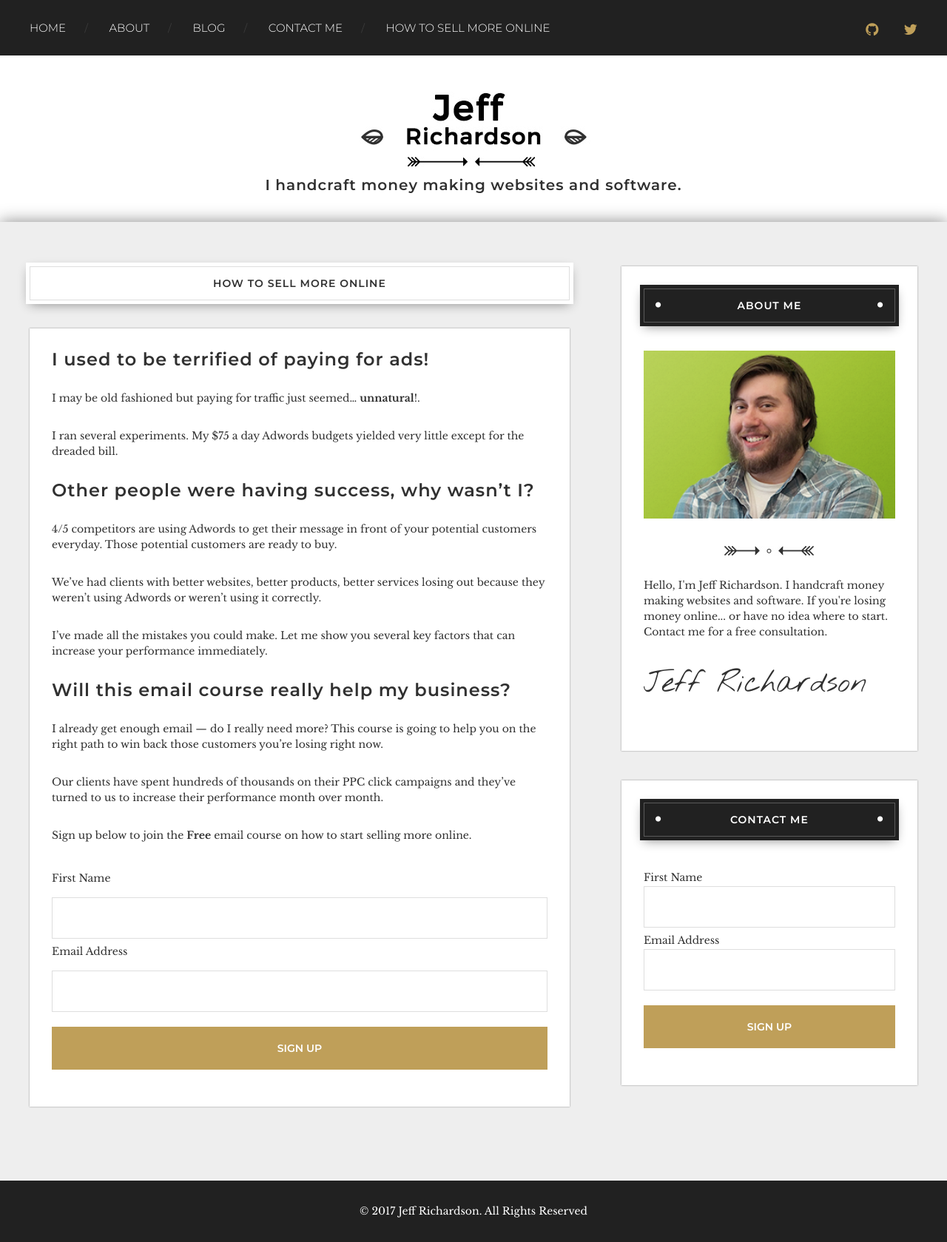
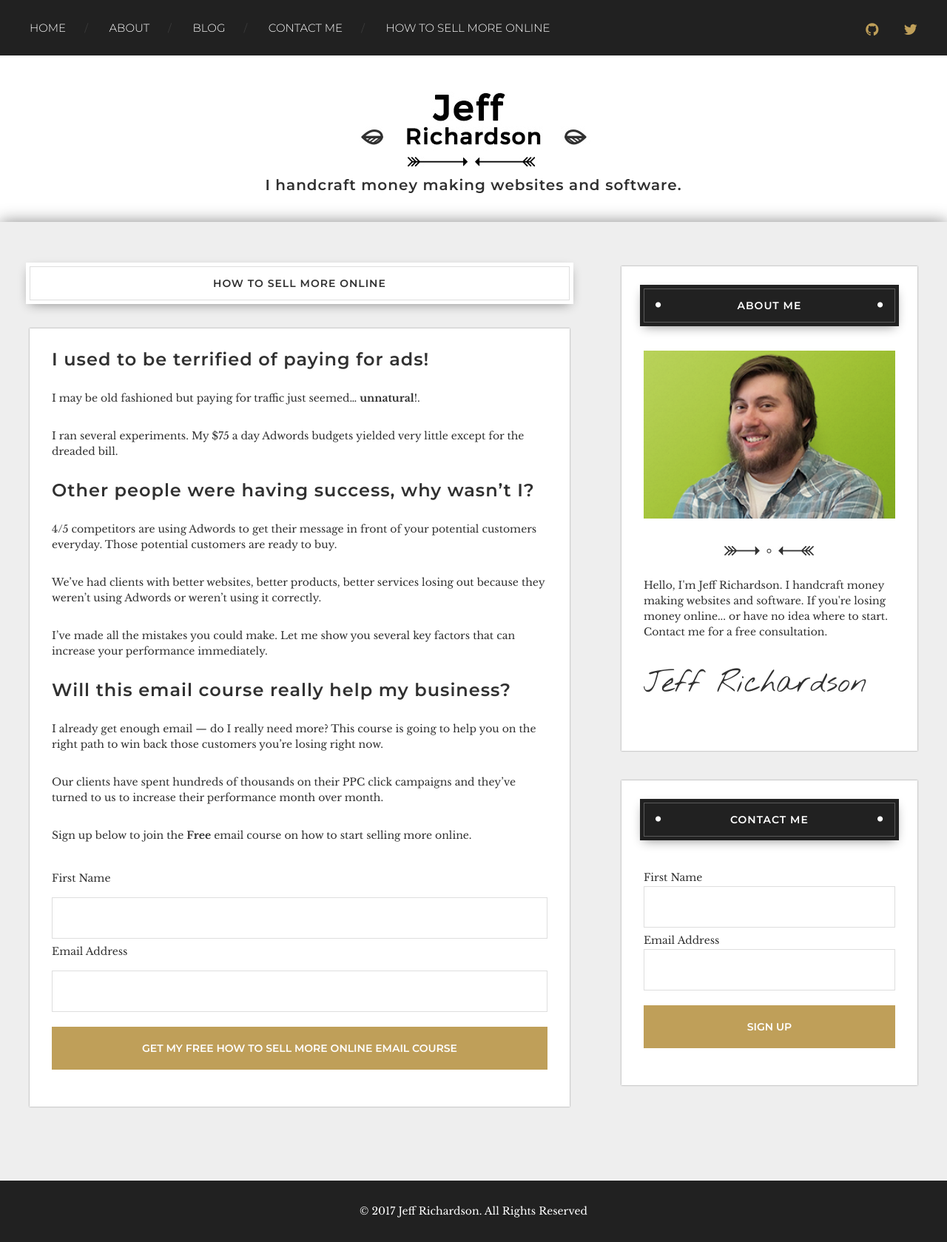
Before and after one commit to jeffAwesome/jeffAwesome2.0, a Jekyll site: the page built from sell-more-stuff.md, in a window 1280 px wide. Shown: the whole page at 74% size. Built offline with Jekyll 4.4.1, drawn with Linux system fonts in a browser that asks for light colours; nearby versions of some CDN libraries.

Commit message:
sell more stuff online button

```diff
--- a/sell-more-stuff.md
+++ b/sell-more-stuff.md
@@ -56,6 +56,6 @@ online.
         <input type="email" name="fields[email]" value="" />
     </div>
   <div>
-    <input type="submit" name="submit" value="Sign Up" data-drip-attribute="sign-up-button" />
+    <input type="submit" name="submit" value="Get My Free How To Sell More Online Email Course" data-drip-attribute="sign-up-button" />
   </div>
 </form>
```
